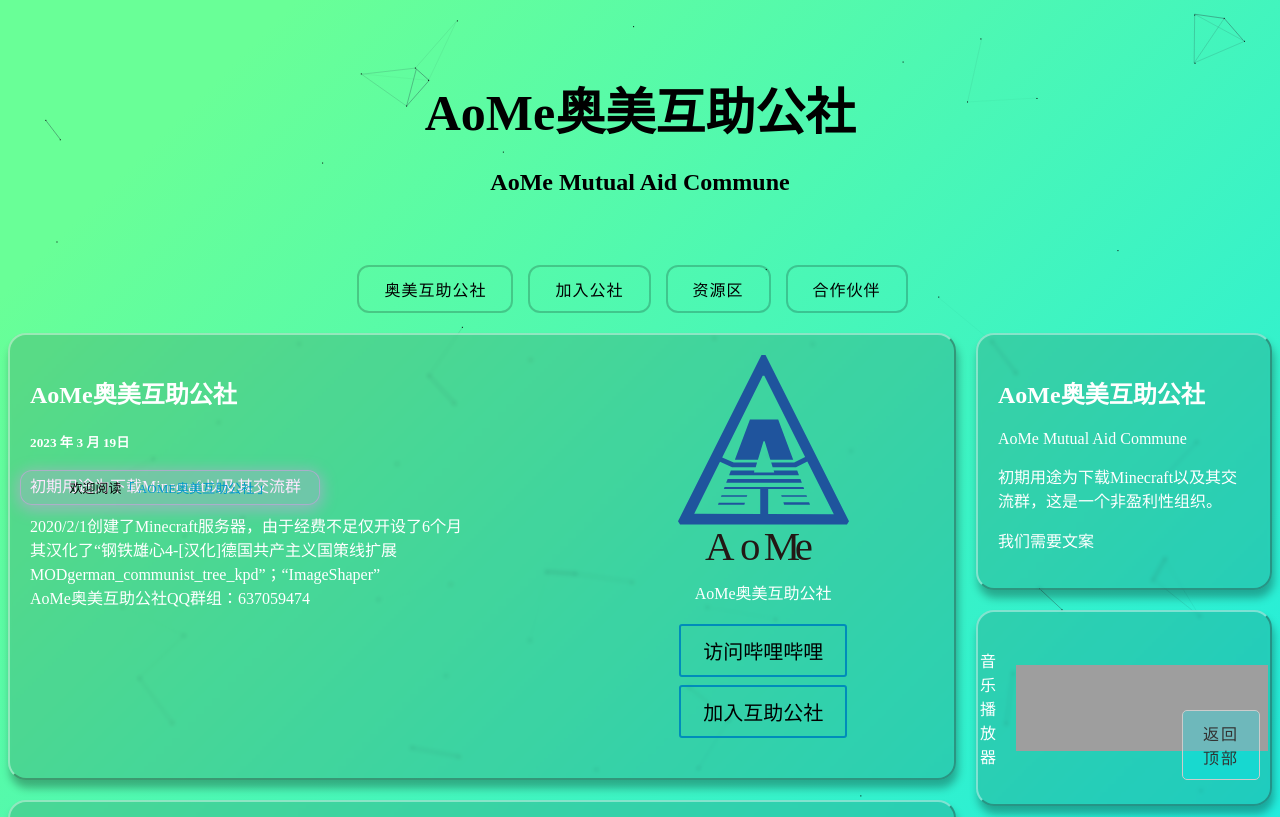
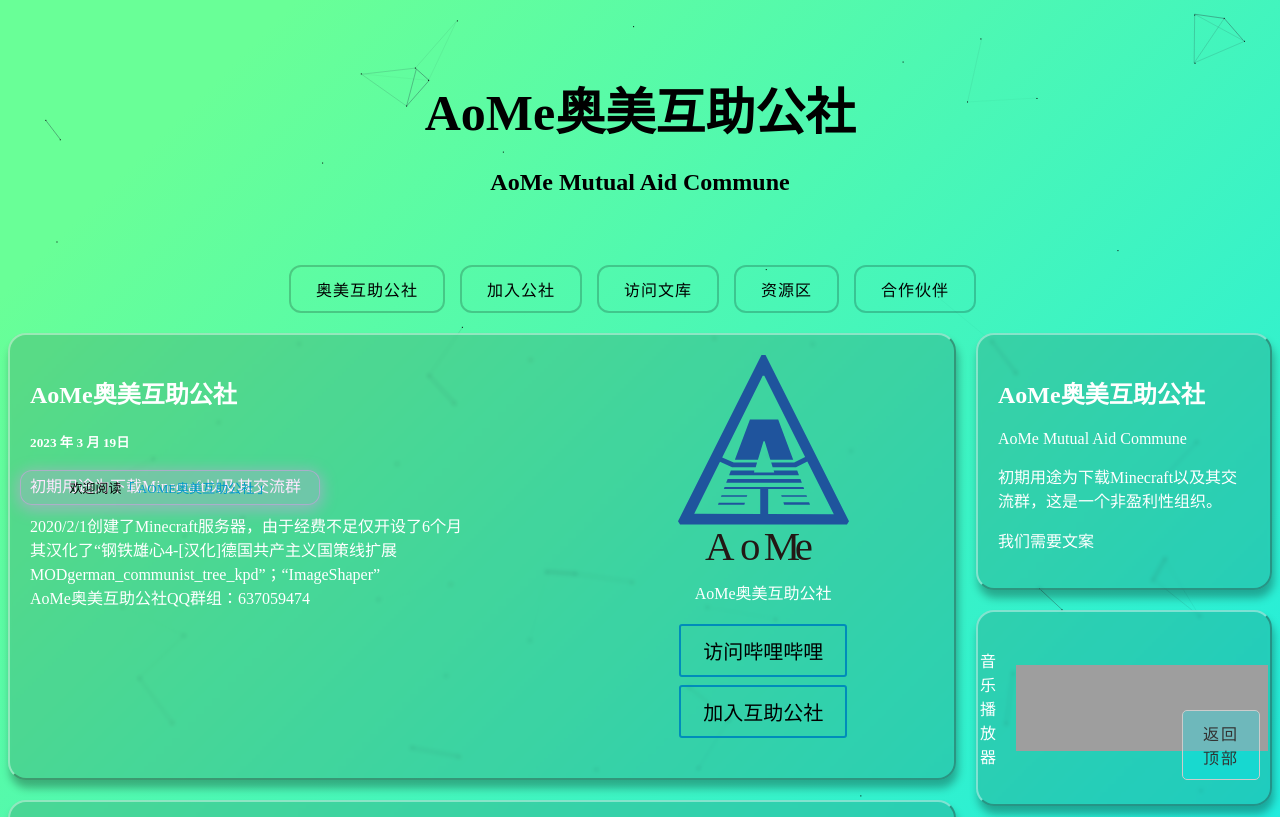
Before and after one commit to AOME-C/www, a plain HTML site: page index.html in a window 1280 px wide. Shown: the top 817 px of the page. Drawn offline with Linux system fonts and the light colour scheme; no server answers; grey boxes are pictures that could not be loaded.

Commit message:
Add files via upload
Signed-off-by: AoMe 奥美互助公社 <128621555+AOME-C@users.noreply.github.com>

```diff
--- a/index.html
+++ b/index.html
@@ -36,6 +36,7 @@ setTimeout(myfun,3000);
 <div class="topnav">
   <a href="#001">奥美互助公社</a>
   <a href="#001">加入公社</a>
+  <a href="https://aome-c.github.io/">访问文库</a>
   <a href="https://aome-c.github.io/wwwRes/">资源区</a>
   <a href="#Connect" style="float:right">合作伙伴</a>
 </div>
```
